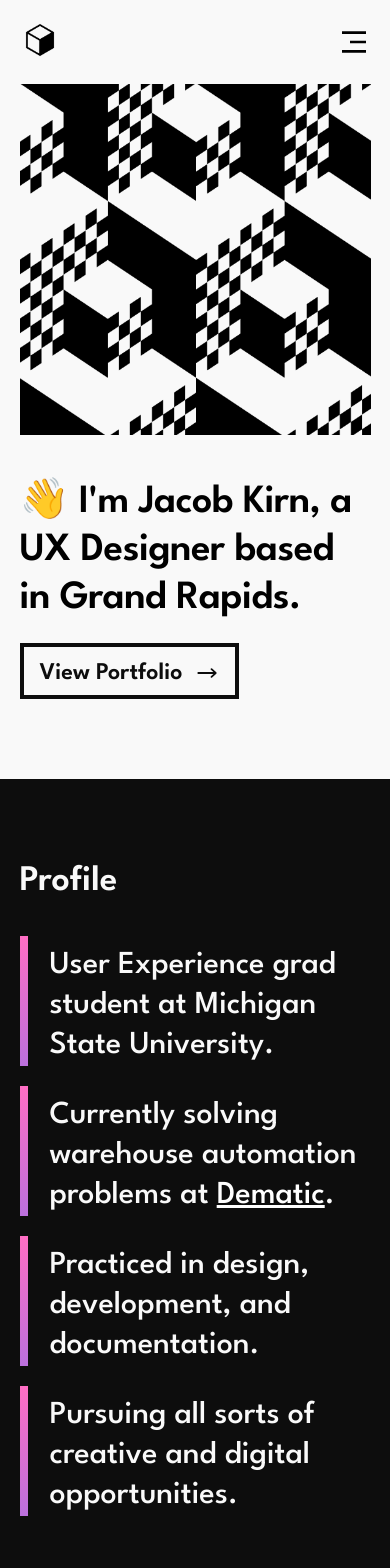
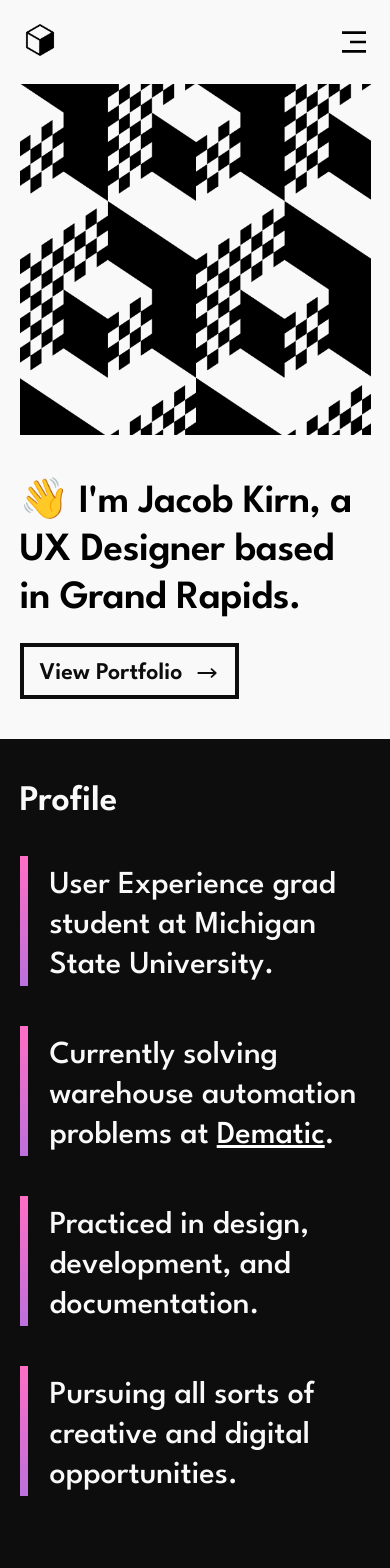
Before and after one commit to jacobkirn/portfolio, a React (Create React App) app: page / in a window 390 px wide. Shown: the top 1568 px of the page. Built offline with nearby package versions, Linux system fonts and the light colour scheme.

Commit message:
more mobile testing

```diff
--- a/src/App.css
+++ b/src/App.css
@@ -155,7 +155,7 @@ button:hover {
 /* Home Banner */
 
 #homebanner {
-  padding: 40px 0 80px 0;
+  padding: 40px 0 40px 0;
 }
 
 #homebanner button {
@@ -179,7 +179,7 @@ button:hover {
 #profile-section {
   color: #f9f9f9;
   background-color: #0d0d0d;
-  padding: 80px 0 0 0;
+  padding: 40px 0 0 0;
 }
 
 #profile-text-d {
@@ -194,7 +194,7 @@ button:hover {
   position: relative; /* Needed for absolute positioning of pseudo-element */
   padding-top: 10px;
   padding-left: 30px; /* Adjust as needed */
-  margin-bottom: 20px;
+  margin-bottom: 40px;
 }
 
 #profile-text-m h3::before {
@@ -232,6 +232,7 @@ button:hover {
 
 .bike-container {
   position: relative;
+  margin-top: -20px;
   height: 80px;
   overflow: hidden;
 }
```
